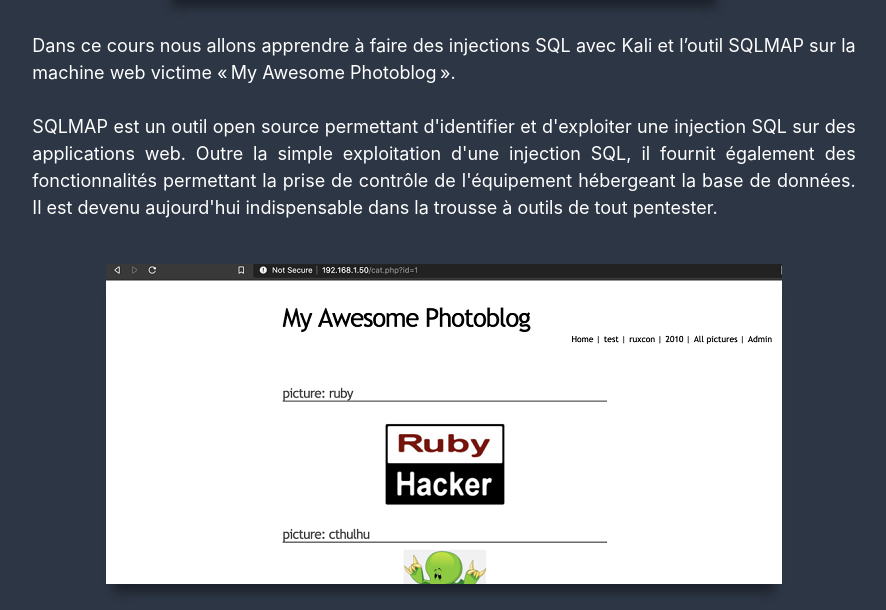
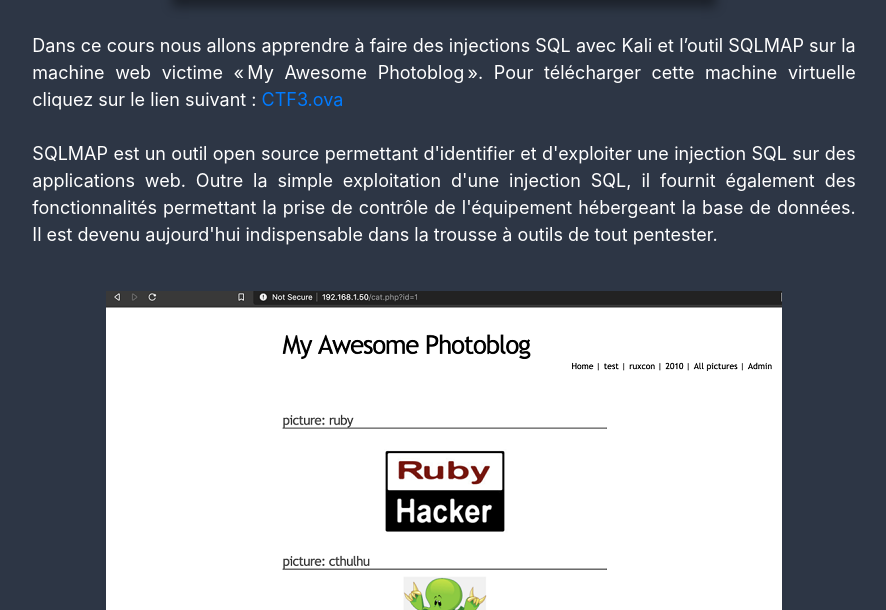
Before and after one commit to starsflaw/starsflaw, a PHP site: page /starsflaw/courses/sqlmap.php in a window 1280 px wide. Shown: the part 606-1216 px from the top of the page, without its empty margins (196-1082 px from the left). Run offline with PHP 8.4, Linux system fonts and the light colour scheme; a user stored in the database is signed in.

Commit message:
Add files via upload

```diff
--- a/courses/sqlmap.php
+++ b/courses/sqlmap.php
@@ -70,7 +70,7 @@ if(!isset($_SESSION['nickname']))           // S'il n'y a pas d'utilisateur conn
                 <div class="group col-sm-8">
                     <p style="font-size: 18px; text-align: justify; color: white">
                         </br>
-                        Dans ce cours nous allons apprendre à faire des injections SQL avec Kali et l’outil SQLMAP sur la machine web victime « My Awesome Photoblog ».
+                        Dans ce cours nous allons apprendre à faire des injections SQL avec Kali et l’outil SQLMAP sur la machine web victime « My Awesome Photoblog ». Pour télécharger cette machine virtuelle cliquez sur le lien suivant : <a href="../vm/CTF3.ova">CTF3.ova</a>
                         </br>
                         </br>
                         SQLMAP est un outil open source permettant d'identifier et d'exploiter une injection SQL sur des applications web. Outre la simple exploitation d'une injection SQL,
```
Also changed, not shown: 1 other file.
